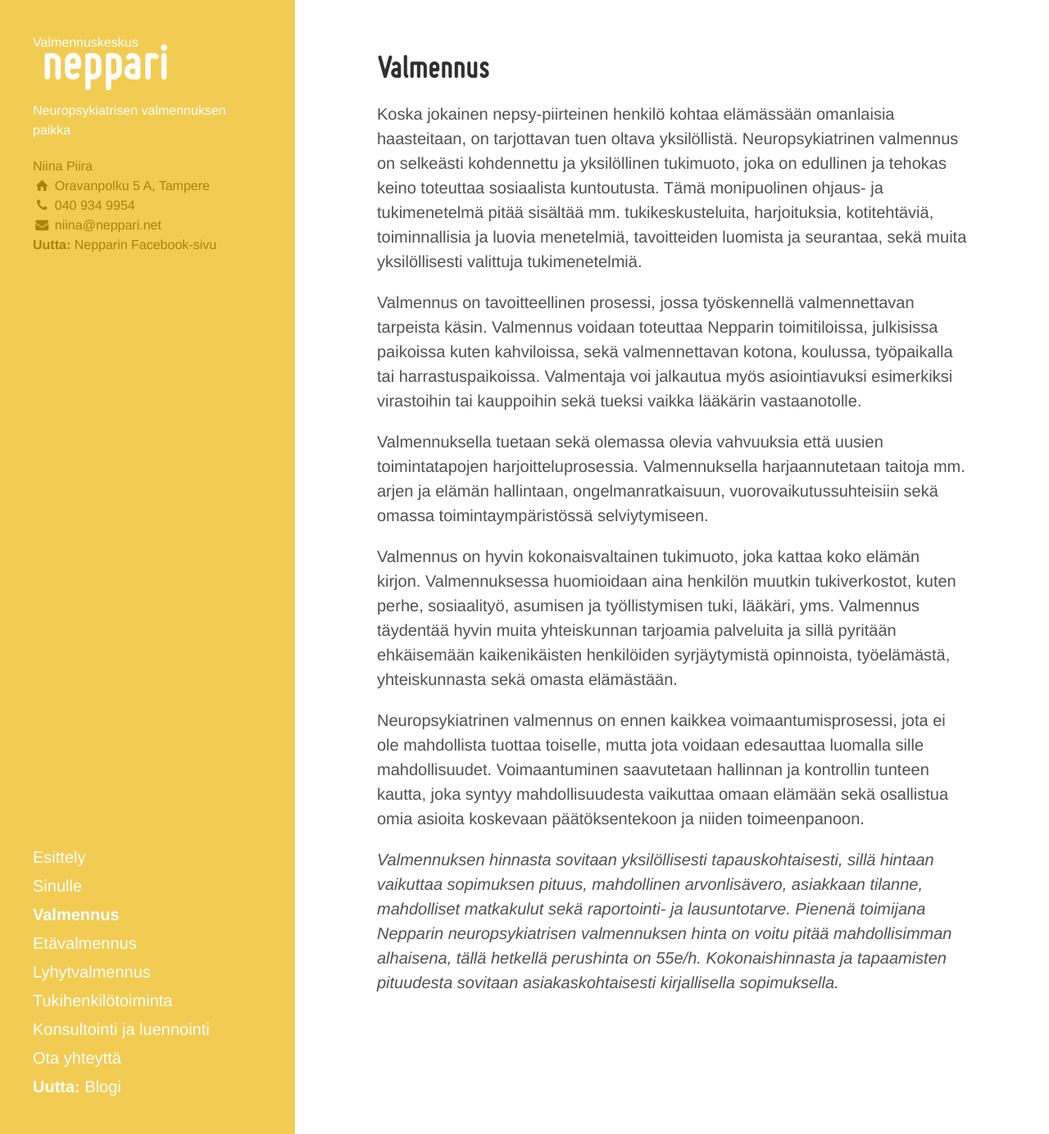
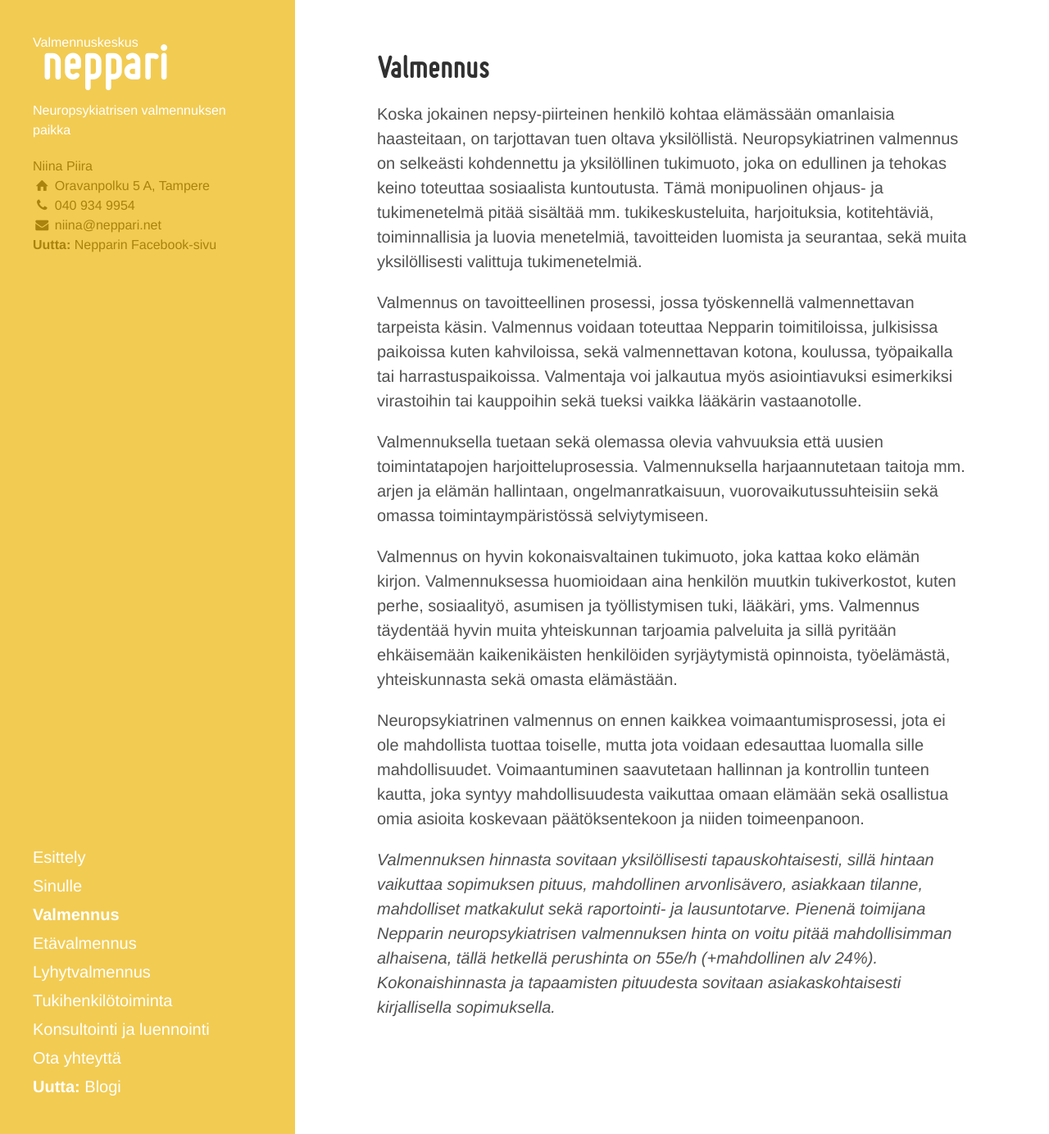
Before and after one commit to niinapiira/neppari.net, a Jekyll site: the page built from valmennus.md, in a window 1280 px wide and 1384 px high. Shown: the whole window at 82% size. Built offline with Jekyll 4.4.1, drawn with Linux system fonts in a browser that asks for light colours; Markdown is read by kramdown in place of the engine named in the settings.

Commit message:
mahdollinen alv

```diff
--- a/valmennus.md
+++ b/valmennus.md
@@ -27,4 +27,4 @@
 
 Neuropsykiatrinen valmennus on ennen kaikkea voimaantumisprosessi, jota ei ole mahdollista tuottaa toiselle, mutta jota voidaan edesauttaa luomalla sille mahdollisuudet. Voimaantuminen saavutetaan hallinnan ja kontrollin tunteen kautta, joka syntyy mahdollisuudesta vaikuttaa omaan elämään sekä osallistua omia asioita koskevaan päätöksentekoon ja niiden toimeenpanoon.
 
-*Valmennuksen hinnasta sovitaan yksilöllisesti tapauskohtaisesti, sillä hintaan vaikuttaa sopimuksen pituus, mahdollinen arvonlisävero, asiakkaan tilanne, mahdolliset matkakulut sekä  raportointi- ja lausuntotarve. Pienenä toimijana Nepparin neuropsykiatrisen valmennuksen hinta on voitu pitää mahdollisimman alhaisena, tällä hetkellä perushinta on 55e/h. Kokonaishinnasta ja tapaamisten pituudesta sovitaan asiakaskohtaisesti kirjallisella sopimuksella.*
+*Valmennuksen hinnasta sovitaan yksilöllisesti tapauskohtaisesti, sillä hintaan vaikuttaa sopimuksen pituus, mahdollinen arvonlisävero, asiakkaan tilanne, mahdolliset matkakulut sekä  raportointi- ja lausuntotarve. Pienenä toimijana Nepparin neuropsykiatrisen valmennuksen hinta on voitu pitää mahdollisimman alhaisena, tällä hetkellä perushinta on 55e/h (+mahdollinen alv 24%). Kokonaishinnasta ja tapaamisten pituudesta sovitaan asiakaskohtaisesti kirjallisella sopimuksella.*
```
